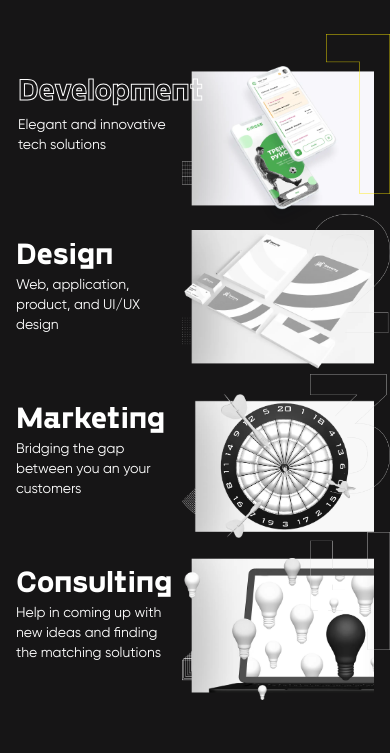
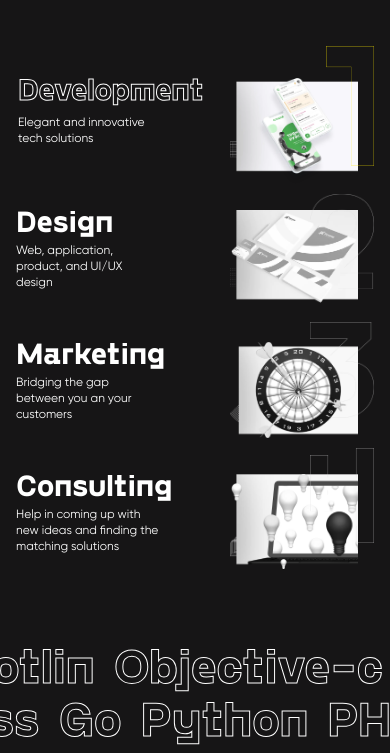
Before and after one commit to shpp-isahnovskii/futureheads, a React (Vite) app: page / in a window 390 px wide. Shown: the part 814-1567 px from the top of the page. Built offline with nearby package versions, Linux system fonts and the light colour scheme.

Commit message:
complete responsive

```diff
--- a/src/App.jsx
+++ b/src/App.jsx
@@ -19,11 +19,11 @@ function App() {
       <HeaderComponent />
       <VideoBanner />
       <CompanyServices />
-      {/* <ScrollingText />
+      <ScrollingText />
       <OurWorks />
       <OurClients />
       <ContactForm />
-      <PageFooter /> */}
+      {/* <PageFooter /> */}
     </>
   );
 }
--- a/src/components/CompanyServices/ServiceListImage.jsx
+++ b/src/components/CompanyServices/ServiceListImage.jsx
@@ -37,7 +37,7 @@ const ServiceListImage = ({ content, isActiveService, className }) => {
     <>
       <div
         ref={container}
-        className={`absolute w-48 sm:w-64 md:w-[26rem] lg:w-[38rem] xl:w-[54rem] -z-10 sm:z-10 ${className}`}
+        className={`absolute w-32 sm:w-64 md:w-[26rem] lg:w-[38rem] xl:w-[54rem] -z-10 sm:z-10 ${className}`}
       >
         <GlitchImage image={content.image} alt={content.alt} />
         <img
--- a/src/components/CompanyServices/ServiceListItem.jsx
+++ b/src/components/CompanyServices/ServiceListItem.jsx
@@ -86,7 +86,7 @@ const ServiceListItem = ({
         <div className="relative z-20">
           <div ref={container}>
             <h2 className="w-fit">{content.service}</h2>
-            <div className="description font-gilroy text-sm md:text-lg lg:text-lg/[1.2] mt-1 sm:mt-3 w-[40%] md:w-[430px]">
+            <div className="description font-gilroy text-xs sm:text-sm md:text-lg lg:text-lg/[1.2] mt-1 sm:mt-3 w-[40%] sm:w-full md:w-[430px]">
               {content.description}
             </div>
           </div>
--- a/src/components/CompanyServices/index.jsx
+++ b/src/components/CompanyServices/index.jsx
@@ -20,7 +20,7 @@ const CompanyServices = () => {
       },
       imageNum: {
         src: '/src/assets/images/development-num.png',
-        position: '-top-8 lg:-top-36 lg:-right-16 w-16 sm:w-32 md:w-36 lg:w-48 xl:w-64',
+        position: '-top-8 lg:-top-36 lg:-right-16 w-12 sm:w-32 md:w-36 lg:w-48 xl:w-64',
       },
       alt: 'development',
     },
@@ -34,7 +34,7 @@ const CompanyServices = () => {
       },
       imageNum: {
         src: '/src/assets/images/design-num.png',
-        position: '-top-4 lg:-top-36 xl:-top-[100px] lg:-right-12 xl:-right-[54px] w-20 sm:w-36 md:w-48 md:w-56 lg:w-[300px] xl:w-[420px]',
+        position: '-top-4 lg:-top-36 xl:-top-[100px] lg:-right-12 xl:-right-[54px] w-16 sm:w-36 md:w-48 md:w-56 lg:w-[300px] xl:w-[420px]',
       },
       alt: 'design',
     },
@@ -48,7 +48,7 @@ const CompanyServices = () => {
       },
       imageNum: {
         src: '/src/assets/images/marketing-num.png',
-        position: '-top-5 lg:-top-32 xl:-top-[120px] lg:-right-20 w-20 sm:w-36 md:w-48 md:w-56 lg:w-80 xl:w-[440px]',
+        position: '-top-5 lg:-top-32 xl:-top-[120px] lg:-right-20 w-16 sm:w-36 md:w-48 md:w-56 lg:w-80 xl:w-[440px]',
       },
       alt: 'marketing',
     },
@@ -63,7 +63,7 @@ const CompanyServices = () => {
       },
       imageNum: {
         src: '/src/assets/images/consulting-num.png',
-        position: '-top-[1.62rem] lg:-top-[90px] xl:-top-[130px] lg:-right-10 xl:-right-[60px] w-20 sm:w-36 md:w-48 md:w-56 lg:w-80 xl:w-[460px]',
+        position: '-top-[1.62rem] lg:-top-[90px] xl:-top-[130px] lg:-right-10 xl:-right-[60px] w-16 sm:w-36 md:w-48 md:w-56 lg:w-80 xl:w-[460px]',
       },
       alt: 'consulting',
     },
@@ -71,9 +71,9 @@ const CompanyServices = () => {
 
   return (
     <>
-      <section className="flex h-screen pt-10 md:pt-0 md:px-7 lg:px-11 mx-auto">
+      <section className="flex pt-10 md:pt-0 md:px-7 lg:px-11 mx-auto">
         <div className='relative w-full h-fit max-w-screen-2xl mx-auto'>
-          <ul className="mx-4 sm:mx-4 lg:mx-0 xl:ml-48 w-full md:max-w-[33%]">
+          <ul className="px-4 sm:px-4 lg:px-0 xl:ml-48 w-full md:max-w-[33%]">
             {services.map((content, index) => (
               <ServiceListItem
                 key={index}
@@ -82,11 +82,11 @@ const CompanyServices = () => {
                 content={content}
                 onMouseEnter={() => setCursorState('circle-growth')}
                 onMouseLeave={() => setCursorState(undefined)}
-                className="h-32 mb-9 sm:h-44 md:h-32"
+                className="h-24 mb-9 sm:h-44 md:h-32"
               >
                 {media === 'mobile' && (
                   <ServiceListImage
-                    className={`-top-1 right-8 ${
+                    className={`top-2 sm:-top-1 right-4 sm:right-8 ${
                       index === activeService ? '' : 'grayscale'
                     }`}
                     key={index}
--- a/src/components/ContactForm/formInput/UploadFile.jsx
+++ b/src/components/ContactForm/formInput/UploadFile.jsx
@@ -10,11 +10,12 @@ const UploadFile = ({
   resetField,
   onMouseEnter,
   onMouseLeave,
+  className,
 }) => {
   const fileValue = watch(name);
   return (
     <>
-      <div className="flex relative">
+      <div className={`relative ${className}`}>
         <label
           htmlFor={id}
           onMouseEnter={onMouseEnter}
--- a/src/components/OurClients/index.jsx
+++ b/src/components/OurClients/index.jsx
@@ -5,16 +5,16 @@ const OurClients = () => {
   const { setCursorState } = useContext(CursorContext);
   return (
     <>
-      <section className="mt-[210px]">
+      <section className="mt-20 sm:mt-[210px]">
         <div
           onMouseEnter={() => setCursorState('circle-inverse-and-growth')}
           onMouseLeave={() => setCursorState(undefined)}
-          className="flex flex-wrap justify-between items-center px-24 pt-24 pb-36 border-2 max-w-[calc(100%-90px)] m-auto"
+          className="flex flex-wrap justify-between items-center md:py-12 md:px-10 lg:px-30 lg:py-24 border-2 max-w-[calc(100%-32px)] sm:max-w-[calc(100%-90px)] m-auto"
         >
           {[1, 2, 3, 4, 5, 6, 7, 8, 9].map((key) => (
             <figure
               key={key}
-              className={`basis-1/4 my-12 flex ${
+              className={`basis-1/3 md:basis-1/4 px-4 my-6 sm:px-8 sm:my-12 lg:px-12 xl:px-16 flex ${
                 key % 4 === 0
                   ? 'justify-end'
                   : key % 4 === 1
--- a/src/components/OurWorks/index.jsx
+++ b/src/components/OurWorks/index.jsx
@@ -25,7 +25,7 @@ const OurWorks = () => {
   );
   return (
     <>
-      <section ref={container} className="h-screen overflow-hidden">
+      <section ref={container} className="h-svh overflow-hidden">
         <div className="w-full h-full">
           <img
             ref={ourWorksRef}
--- a/src/components/PageFooter/index.jsx
+++ b/src/components/PageFooter/index.jsx
@@ -1,14 +1,17 @@
 import { useContext } from 'react';
 import CursorContext from '@/providers/CursorProvider';
 import CustomSocialList from '@/components/utils/CustomSocialList';
+import useMediaQuery from '@/utils/useMediaQuery';
 
 const PageFooter = () => {
   const { setCursorState } = useContext(CursorContext);
+  const { media } = useMediaQuery();
   return (
     <>
-      <footer className="flex justify-between pt-40 pb-44 max-w-[calc(100%-90px)] m-auto px-[130px]">
+      {media === 'desktop' && (
+        <footer className="flex justify-between pt-40 pb-44 max-w-[calc(100%-90px)] m-auto px-12 xl:px-32">
           <div className="flex">
-          <div className="border-r-2 pr-24 mr-24">
+            <div className="border-r-2 pr-16 xl:pr-24 mr-16 xl:mr-24">
               <p className="text-4xl mb-12 mt-1">
                 tomorrow
                 <br />
@@ -72,6 +75,7 @@ const PageFooter = () => {
             <CustomSocialList className="justify-end *:ml-5" />
           </div>
         </footer>
+      )}
     </>
   );
 };
--- a/src/components/ScrollingText/index.jsx
+++ b/src/components/ScrollingText/index.jsx
@@ -48,13 +48,13 @@ const ScrollingText = () => {
 
   return (
     <>
-      <section className="h-screen text-[200px] font-bold leading-[1.1] [&>*:nth-child(odd)]:animation-running-text--forward [&>*:nth-child(even)]:animation-running-text--backward [&>*:nth-child(3)]:!animation-duration-[90s]">
+      <section className=" my-10 overflow-hidden text-5xl md:text-9xl lg:text-[200px] font-bold leading-[1.1] [&>*:nth-child(odd)]:animation-running-text--forward [&>*:nth-child(even)]:animation-running-text--backward [&>*:nth-child(3)]:!animation-duration-[90s]">
         {devTools.map((row, rowKey) => (
           <ul key={rowKey} className="flex w-fit">
             {row.map((listItem, key) => (
               <li
                 className={
-                  'text-nowrap text-stroke--bold hover:text-white text-black'
+                  'text-nowrap text-stroke md:text-stroke--bold hover:text-white text-black'
                 }
                 key={key}
               >
--- a/src/components/VideoBanner/index.jsx
+++ b/src/components/VideoBanner/index.jsx
@@ -6,7 +6,7 @@ const VideoBanner = () => {
   const [isVideoEnded, setIsVideoEnded] = useState(false);
   return (
     <>
-      <section className="flex items-center relative w-full h-screen md:mb-32">
+      <section className="flex items-center relative w-full h-svh md:mb-32">
         <VideoOpener
           onVideoEnded={() => setIsVideoEnded(true)}
           className={isVideoEnded && 'opacity-0'}
```
Also changed, not shown: src/components/ContactForm/index.jsx (+10 -7 lines). Lines whose indentation alone changed are shown as unchanged.
